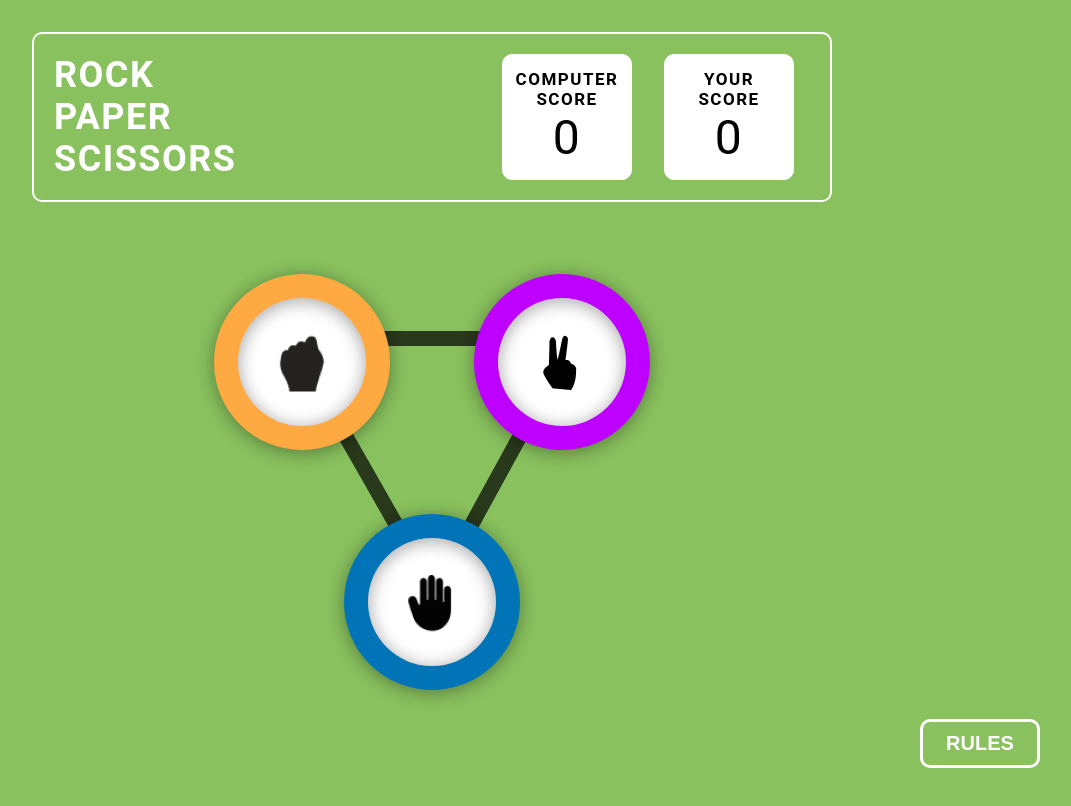
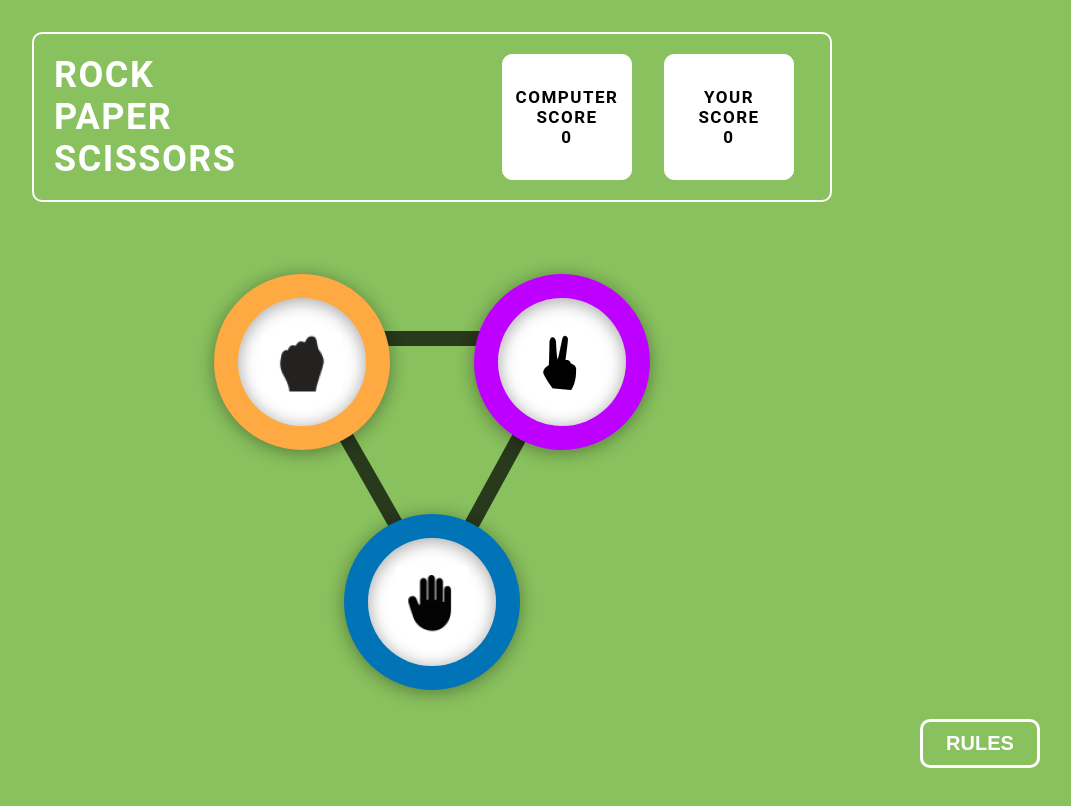
Before and after one commit to SayaliNikumbh25/rock-paper-scissors, a plain HTML site: page index.html in a window 1280 px wide. Shown: the whole page, without its empty margins (208-1279 px from the left). Drawn offline with Linux system fonts and the light colour scheme.

Commit message:
ganpati bappa morya

```diff
--- a/app.css
+++ b/app.css
@@ -34,7 +34,7 @@ body{
 }
 
 .score,
-span {
+.score h4 {
   margin: 0px;
   background-color: white;
 }
@@ -42,7 +42,7 @@ span {
   display: flex;
 }
 
-span {
+.score h4 {
   font-size: 3rem;
 }
 
--- a/app.js
+++ b/app.js
@@ -95,7 +95,7 @@ function winner(choice,pc_choice){
     if(choice.name == pc_choice.beats){
         document.querySelector('.winner_heading').innerHTML = '<h2 class="result_text">you lost</h2><h3>against PC</h3>';
         localStorage.pc_count= Number(localStorage.pc_count)+1;
-        pcScore.innerHTML = localStorage.pc_count;
+        pcScore.innerText = localStorage.pc_count;
         console.log(localStorage.pc_count);
         result_button[1].classList.add('winner');
         result_button[0].classList.remove('winner');
@@ -105,7 +105,7 @@ function winner(choice,pc_choice){
     else if (choice.beats == pc_choice.name){
         document.querySelector('.winner_heading').innerHTML = '<h2 class="result_text">you win</h2><h3>against PC</h3>';
         localStorage.user_count=Number(localStorage.user_count)+1;
-        userScore.innerHTML = localStorage.user_count;
+        userScore.innerText = localStorage.user_count;
         console.log(localStorage.pc_count);
         result_button[0].classList.add('winner');
         result_button[1].classList.remove('winner');
--- a/index.html
+++ b/index.html
@@ -13,11 +13,11 @@
             <div  class="display_score">
                 <div>
                     <h4 class="score">COMPUTER <BR> SCORE </h4>
-                        <span class="pc_score">0</span>
+                        <h4 class="pc_score">0</h4>
                 </div>
                 <div>
                     <h4 class="score">YOUR <BR> SCORE </h4>
-                        <span class="user_score">0</span>
+                        <h4 class="user_score">0</h4>
                 </div>
             </div>
         </header>
```
